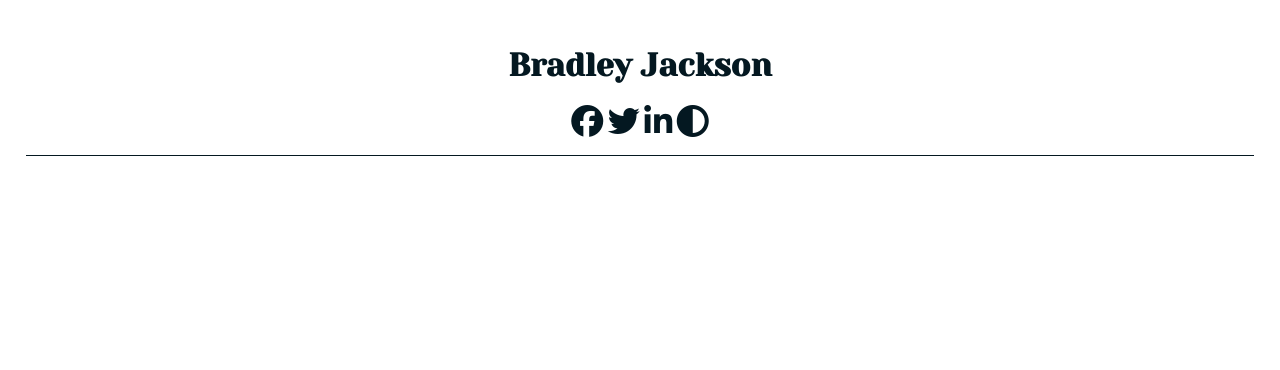
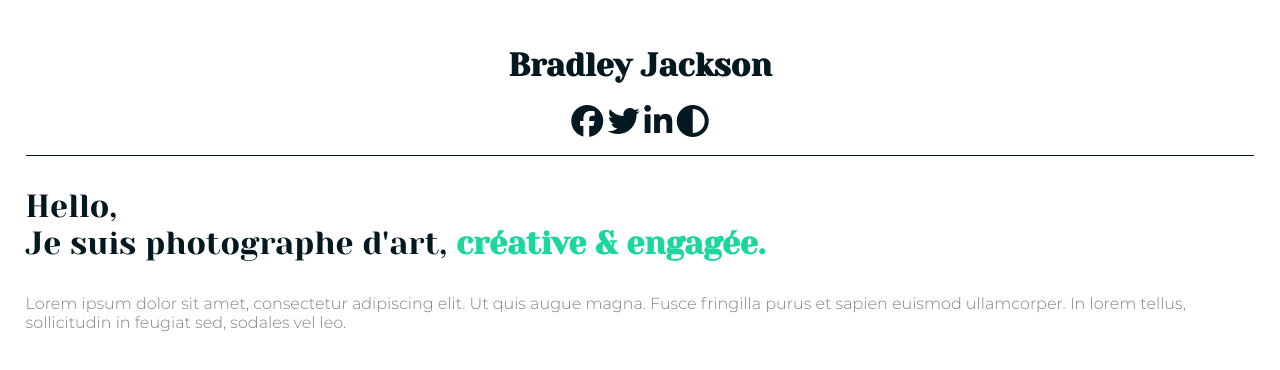
Before and after one commit to JCMonnet/challenge2.philip, a plain HTML site: page index.html in a window 1280 px wide. Drawn offline with Linux system fonts and the light colour scheme.

Commit message:
création du main, avec 2 p et un strong pour gestion differences couleurs et taille, validé

```diff
--- a/index.html
+++ b/index.html
@@ -24,6 +24,15 @@
             <i class="fa-solid fa-circle-half-stroke fa-2x"></i>
         </div>
     </header>
+    <!-- organisé avec 2 p en raison de la difference couleur et taille police. Et un strong pour la couleur -->
+    <main>
+        <p>Hello,<br>
+        Je suis photographe d'art, <strong>créative & engagée.</strong>
+        </p>
+        <p id="lorem">
+            Lorem ipsum dolor sit amet, consectetur adipiscing elit. Ut quis augue magna. Fusce fringilla purus et sapien euismod ullamcorper. In lorem tellus, sollicitudin in feugiat sed, sodales vel leo.
+        </p>
+    </main>
 
 </body>
 
```
